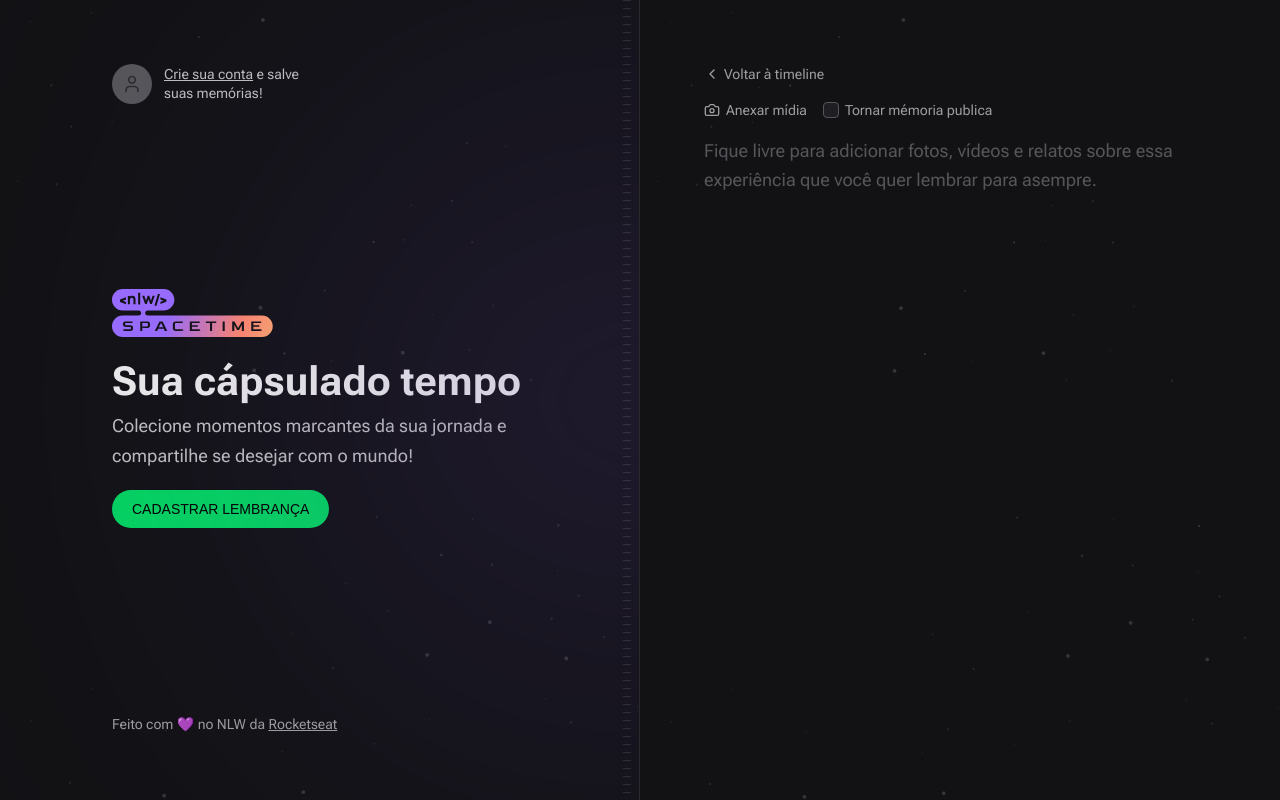
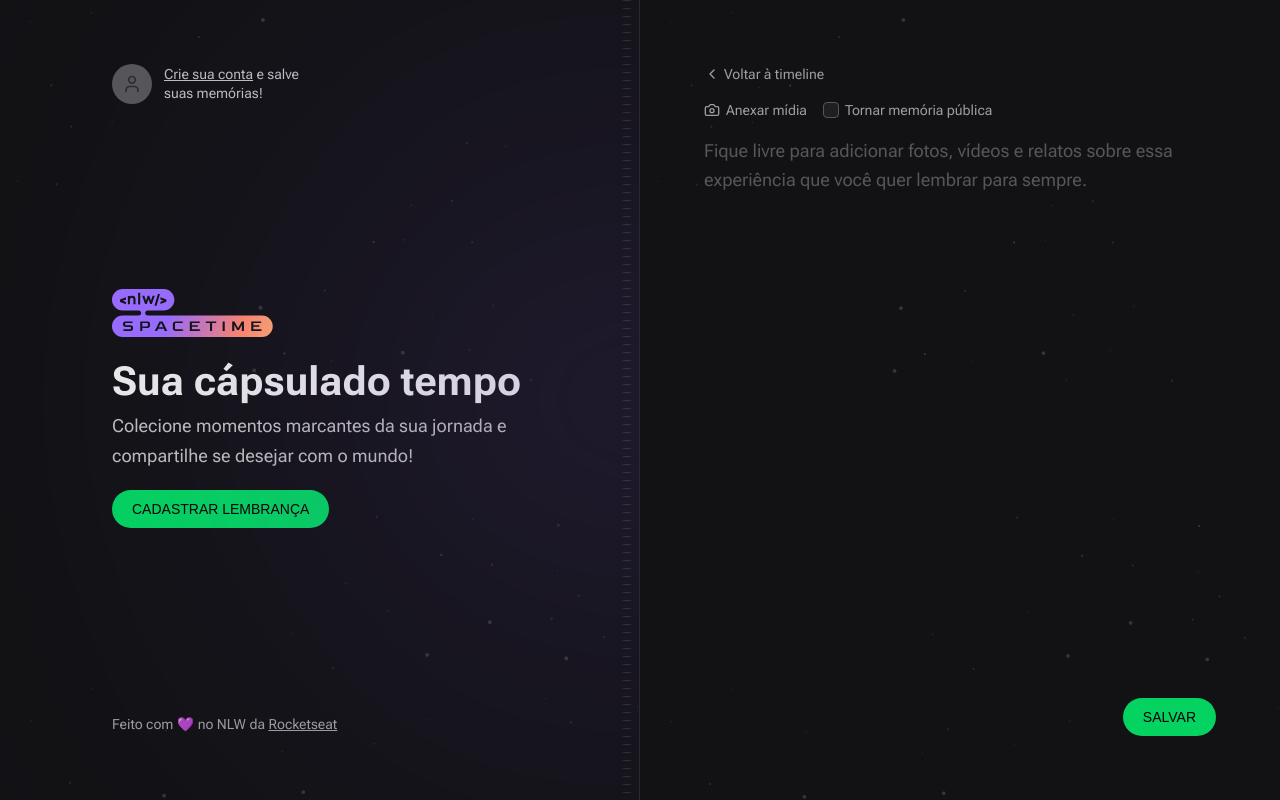
Before and after one commit to Jtomio/ignite-nlw-spacetime, a Next.js app in the folder frontend/: page /memories/new in a window 1280 px wide. Built offline with nearby package versions, Linux system fonts and the light colour scheme; no server answers; a web font is replaced by a local one.

Commit message:
Só Deus na causa

```diff
--- a/frontend/package.json
+++ b/frontend/package.json
@@ -16,6 +16,7 @@
     "axios": "^1.4.0",
     "eslint": "8.40.0",
     "eslint-config-next": "13.4.2",
+    "js-cookie": "^3.0.5",
     "jwt-decode": "^3.1.2",
     "lucide-react": "^0.217.0",
     "next": "13.4.2",
@@ -28,6 +29,7 @@
   "devDependencies": {
     "@rocketseat/eslint-config": "^1.2.0",
     "@tailwindcss/forms": "^0.5.3",
+    "@types/js-cookie": "^3.0.3",
     "prettier-plugin-tailwindcss": "^0.3.0"
   }
 }
--- a/frontend/src/app/memories/new/page.tsx
+++ b/frontend/src/app/memories/new/page.tsx
@@ -1,5 +1,5 @@
-import { MediaPiker } from '@/components/MediaPicker'
-import { Camera, ChevronLeft } from 'lucide-react'
+import { NewMemoryForm } from '@/components/NewMemoryForm'
+import { ChevronLeft } from 'lucide-react'
 import Link from 'next/link'
 
 export default function NewMemory() {
@@ -13,37 +13,7 @@
         Voltar à timeline
       </Link>
 
-      <form className="flex flex-1 flex-col gap-2">
-        <div className="flex items-center gap-4">
-          <label
-            htmlFor="media"
-            className="flex cursor-pointer items-center gap-1.5 text-sm text-gray-200 hover:text-gray-100"
-          >
-            <Camera className="h-4 w-4" />
-            Anexar mídia
-          </label>
-          <label
-            htmlFor="isPublic"
-            className="flex items-center gap-1.5 text-sm text-gray-200 hover:text-gray-100"
-          >
-            <input
-              type="checkbox"
-              name="isPublic"
-              id="isPublic"
-              value="true"
-              className="h-4 w-4 rounded border-gray-400 bg-gray-700 text-purple-500"
-            />
-            Tornar mémoria publica
-          </label>
-        </div>
-        <MediaPiker />
-        <textarea
-          name="content"
-          spellCheck={false}
-          className="w-full flex-1 resize-none rounded border-0 bg-transparent p-0 text-lg leading-relaxed text-gray-100 placeholder:text-gray-400 focus:ring-0"
-          placeholder="Fique livre para adicionar fotos, vídeos e relatos sobre essa experiência que você quer lembrar para asempre."
-        />
-      </form>
+      <NewMemoryForm />
     </div>
   )
 }
--- a/frontend/src/components/MediaPicker.tsx
+++ b/frontend/src/components/MediaPicker.tsx
@@ -2,7 +2,7 @@
 
 import { ChangeEvent, useState } from 'react'
 
-export function MediaPiker() {
+export function MediaPicker() {
   const [preview, setPreview] = useState<string | null>(null)
 
   function onFileSelected(event: ChangeEvent<HTMLInputElement>) {
@@ -22,12 +22,14 @@
       <input
         onChange={onFileSelected}
         type="file"
+        name="coverUrl"
         id="media"
         accept="image/*"
         className="invisible h-0 w-0"
       />
+
       {preview && (
-        // eslint-disable-next-line @next/next/no-img-element
+        // eslint-disable-next-line
         <img
           src={preview}
           alt=""
--- /dev/null
+++ b/frontend/src/components/NewMemoryForm.tsx
@@ -0,0 +1,93 @@
+'use client'
+
+import { Camera } from 'lucide-react'
+import { MediaPicker } from './MediaPicker'
+import { FormEvent } from 'react'
+import { api } from '@/lib/api'
+import Cookie from 'js-cookie'
+import { useRouter } from 'next/navigation'
+
+export function NewMemoryForm() {
+  const router = useRouter()
+
+  async function handleCreateMemory(event: FormEvent<HTMLFormElement>) {
+    event.preventDefault()
+
+    const formData = new FormData(event.currentTarget)
+
+    const fileToUpload = formData.get('coverUrl')
+
+    let coverUrl = ''
+
+    if (fileToUpload) {
+      const uploadFormData = new FormData()
+      uploadFormData.set('file', fileToUpload)
+
+      const uploadResponse = await api.post('/upload', uploadFormData)
+
+      coverUrl = uploadResponse.data.fileUrl
+    }
+
+    const token = Cookie.get('token')
+    console.log(token)
+    await api.post(
+      '/memories',
+      {
+        coverUrl,
+        content: formData.get('content'),
+        isPublic: formData.get('isPublic'),
+      },
+      {
+        headers: {
+          Authorization: `Bearer ${token}`,
+        },
+      },
+    )
+
+    router.push('/')
+  }
+
+  return (
+    <form onSubmit={handleCreateMemory} className="flex flex-1 flex-col gap-2">
+      <div className="flex items-center gap-4">
+        <label
+          htmlFor="media"
+          className="flex cursor-pointer items-center gap-1.5 text-sm text-gray-200 hover:text-gray-100"
+        >
+          <Camera className="h-4 w-4" />
+          Anexar mídia
+        </label>
+
+        <label
+          htmlFor="isPublic"
+          className="flex items-center gap-1.5 text-sm text-gray-200 hover:text-gray-100"
+        >
+          <input
+            type="checkbox"
+            name="isPublic"
+            id="isPublic"
+            value="true"
+            className="h-4 w-4 rounded border-gray-400 bg-gray-700 text-purple-500"
+          />
+          Tornar memória pública
+        </label>
+      </div>
+
+      <MediaPicker />
+
+      <textarea
+        name="content"
+        spellCheck={false}
+        className="w-full flex-1 resize-none rounded border-0 bg-transparent p-0 text-lg leading-relaxed text-gray-100 placeholder:text-gray-400 focus:ring-0"
+        placeholder="Fique livre para adicionar fotos, vídeos e relatos sobre essa experiência que você quer lembrar para sempre."
+      />
+
+      <button
+        type="submit"
+        className="inline-block self-end rounded-full bg-green-500 px-5 py-3 font-alt text-sm uppercase leading-none text-black hover:bg-green-600"
+      >
+        Salvar
+      </button>
+    </form>
+  )
+}
```
Also changed, not shown: 1 other file (tests, documents, lock files or other folders).
